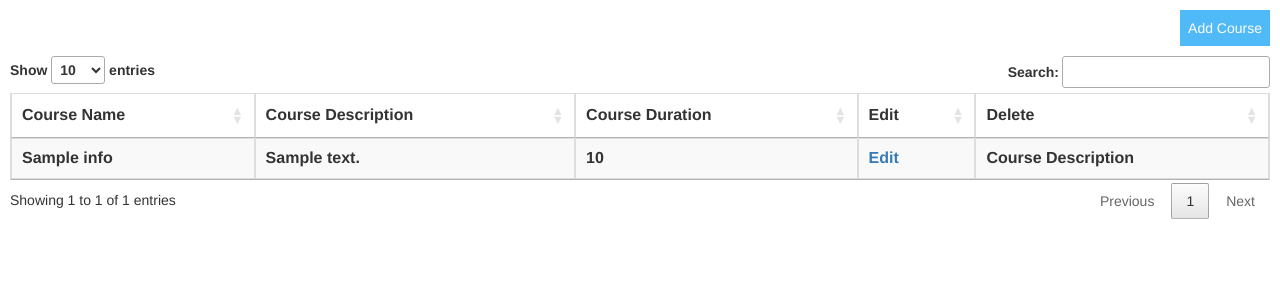
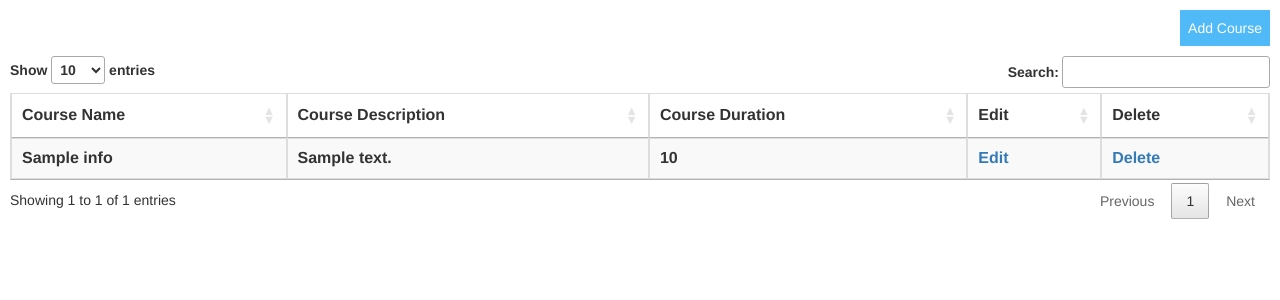
Before and after one commit to jayparmar1301/tutor-crud-application, a Django app: page /courses/1 in a window 1280 px wide. Shown: the top 300 px of the page. Run offline with Django 4.2, Linux system fonts and the light colour scheme; tables that the repository leaves empty hold one stand-in row (values such as "Sample post"); lists and menus that the app fills with data are empty; some libraries are stand-ins or nearby versions.

Commit message:
Course Delete: Added course delete functionality for tutor

```diff
--- a/courses/urls.py
+++ b/courses/urls.py
@@ -10,5 +10,5 @@ urlpatterns = [
     path('edit/<int:id>', views.edit_course),
     path('edit/<int:id>/submit', views.update_course),
 
-    # path('delete/<int:id>', views.delete_tutor)
+    path('delete/<int:id>', views.delete_course)
 ]
--- a/courses/views.py
+++ b/courses/views.py
@@ -37,3 +37,9 @@ def update_course(request, id):
     course.course_description = request.GET.get('course_description') if request.GET.get('course_description') else course.course_description
     course.save()
     return redirect(f'/courses/{course.tutor_id.id}')
+
+def delete_course(request, id):
+    course = Course_Info.objects.get(id=id)
+    tutor_id = course.tutor_id.id
+    course.delete()
+    return redirect(f'/courses/{tutor_id}')
--- a/templates/tutor_courses.html
+++ b/templates/tutor_courses.html
@@ -41,7 +41,7 @@ Homepage
             <th>{{course.course_description}}</th>
             <th>{{course.course_duration}}</th>
             <th><a href="/courses/edit/{{ course.id}}">  Edit </a></th>
-            <th>Course Description</th>
+            <th><a href="/courses/delete/{{ course.id}}">  Delete </a></th>
         </tr>
         {% endfor %}
     </tbody>
```
